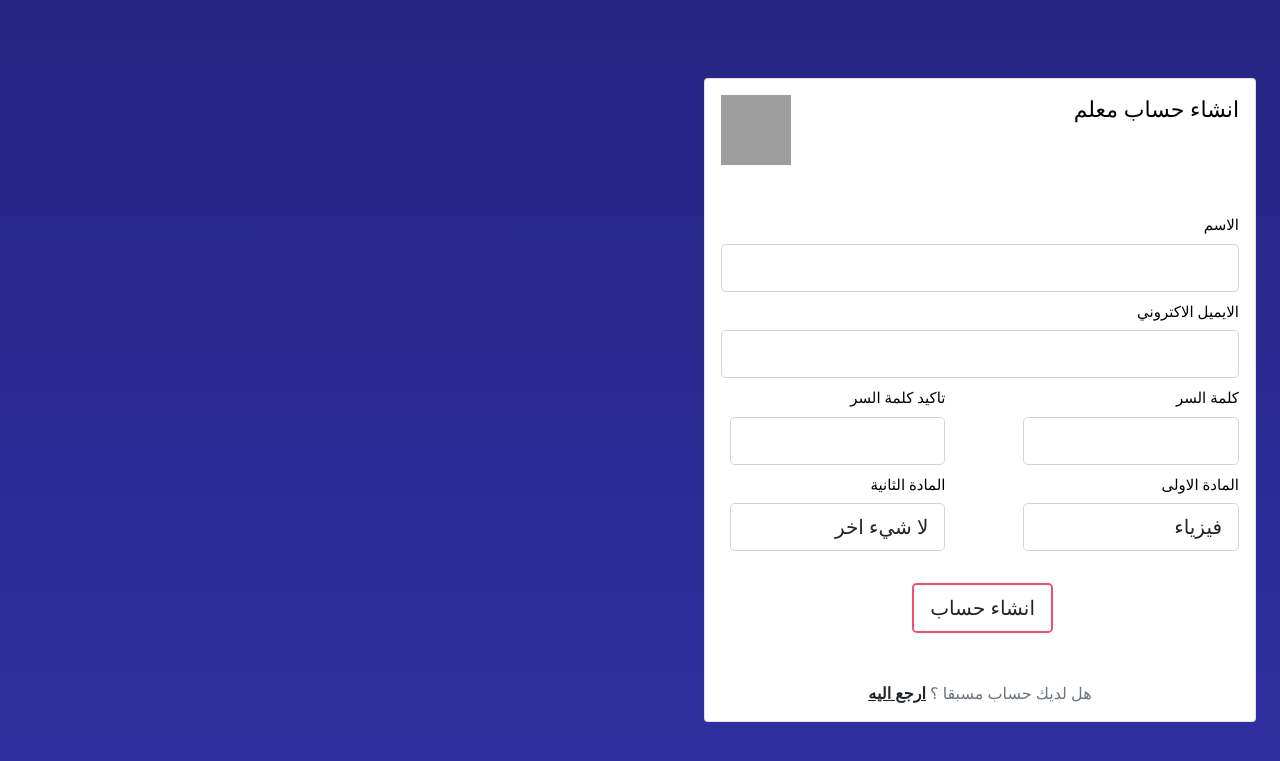
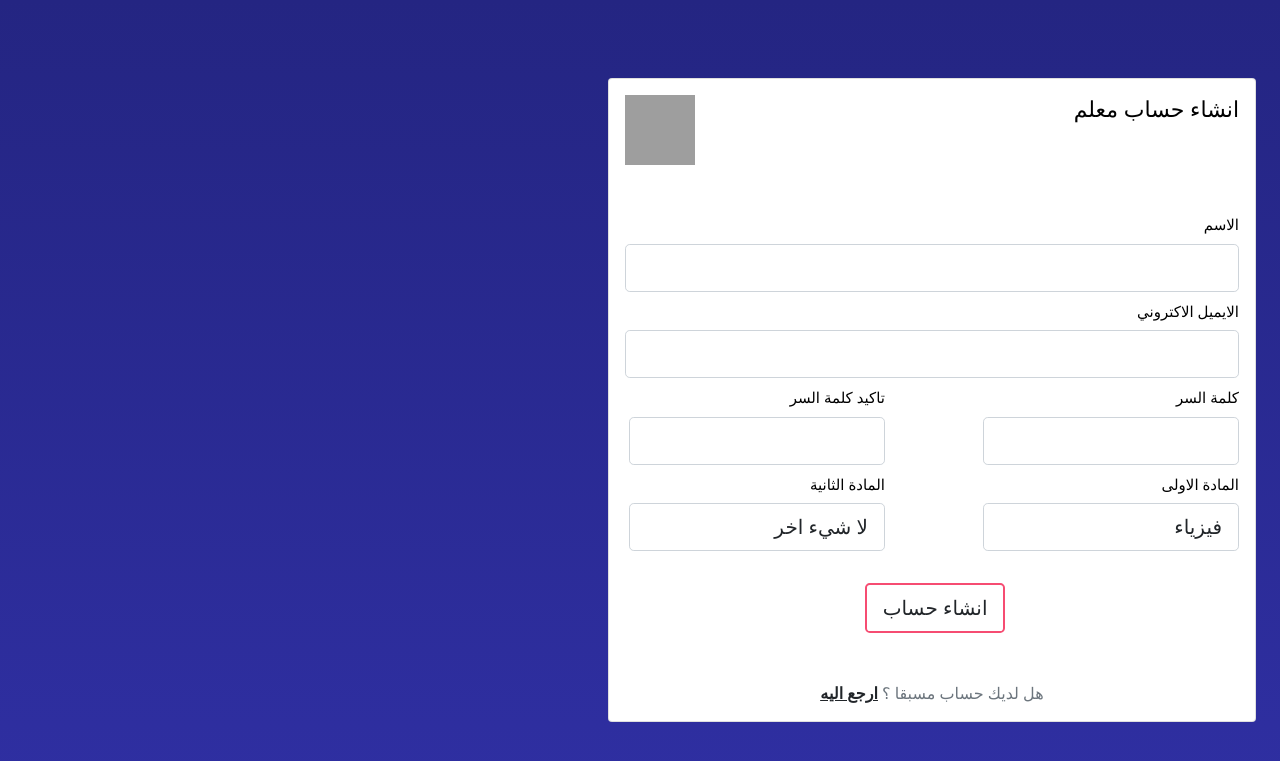
Before and after one commit to kasdo770/AskMe, a Flask app: page /register/tea in a window 1280 px wide. Shown: the top 761 px of the page. Run offline with Flask 2, Linux system fonts and the light colour scheme; some libraries are stand-ins or nearby versions; grey boxes are pictures that could not be loaded.

Commit message:
register/tea

```diff
--- a/website/templates/register_tea.html
+++ b/website/templates/register_tea.html
@@ -71,7 +71,7 @@
          color: black;
        }
        .margin-right{
-        margin-right: 15%;
+        margin-right: 16%;
       }
        </style>
        {% with messages = get_flashed_messages(with_categories=true) %} {% if
@@ -101,9 +101,9 @@
          {% endif %} {% endfor %} {% endif %} {% endwith %}
          <style>
       body{
-        background-image: url("../static/Assets/teacher2.png");
+        background-image: url("../static/Assets/tea.jpg");
     background-repeat: no-repeat, no-repeat;
-    background-size: 59% 100%;
+    background-size: 60% 100%;
     background-position: left top;
       }
       .color-text{
@@ -162,7 +162,7 @@
     <div class="mask d-flex align-items-center h-100 ">
       <div class=" m-container">
         <div class="row d-flex justify-content-end align-items-center h-40 w-100 float-right">
-          <div class="col-12 col-md-9 col-lg-7 col-xl-6">
+          <div class="col-12 col-md-9 col-lg-6 col-xl-7">
             <div class="card">
               <div class="card-body">
                 <img src="../static/Assets/LOGO3.png" width="70px" height="70px">
```
Also changed, not shown: website/static/Assets/tea.jpg (added).
